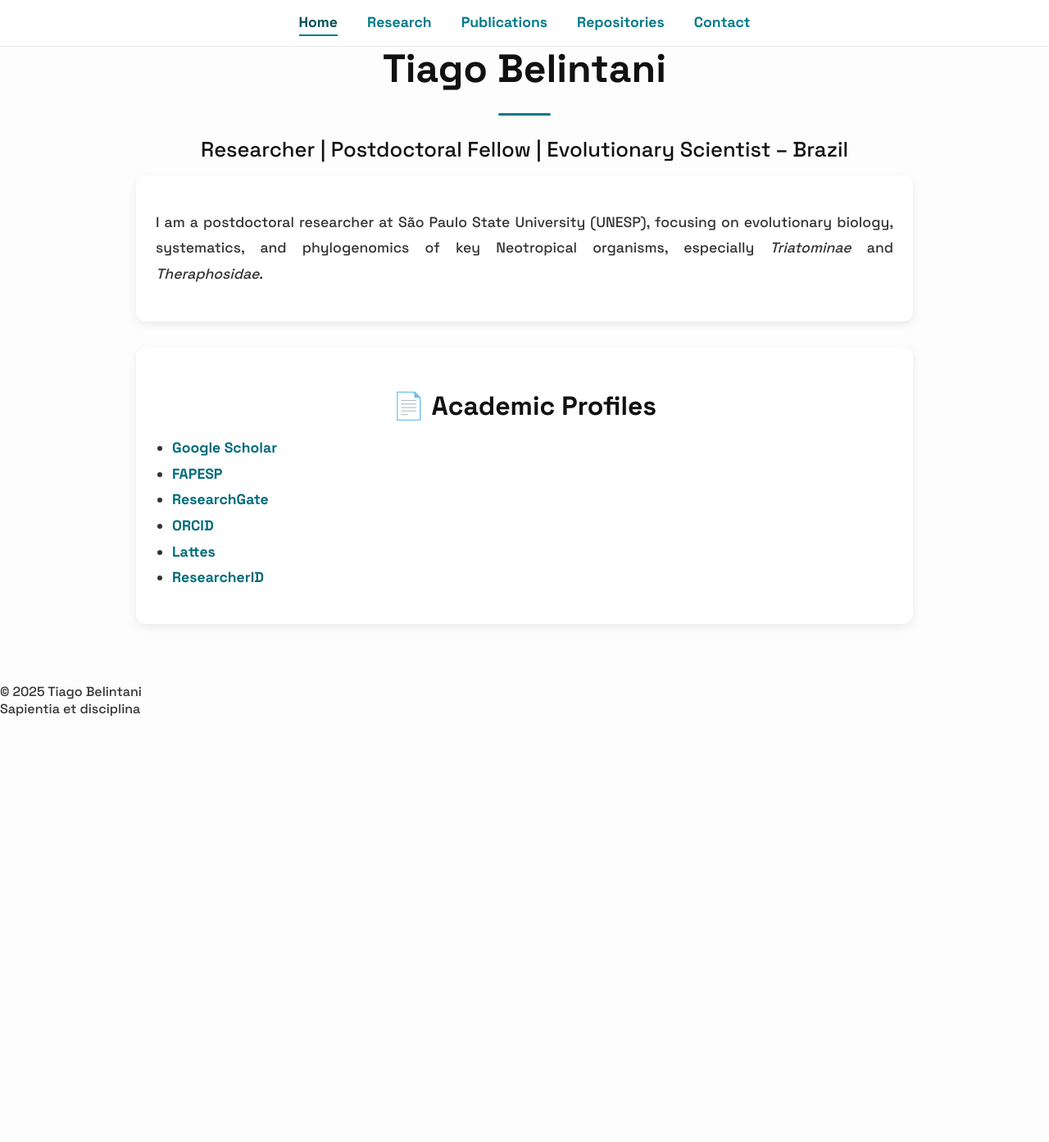
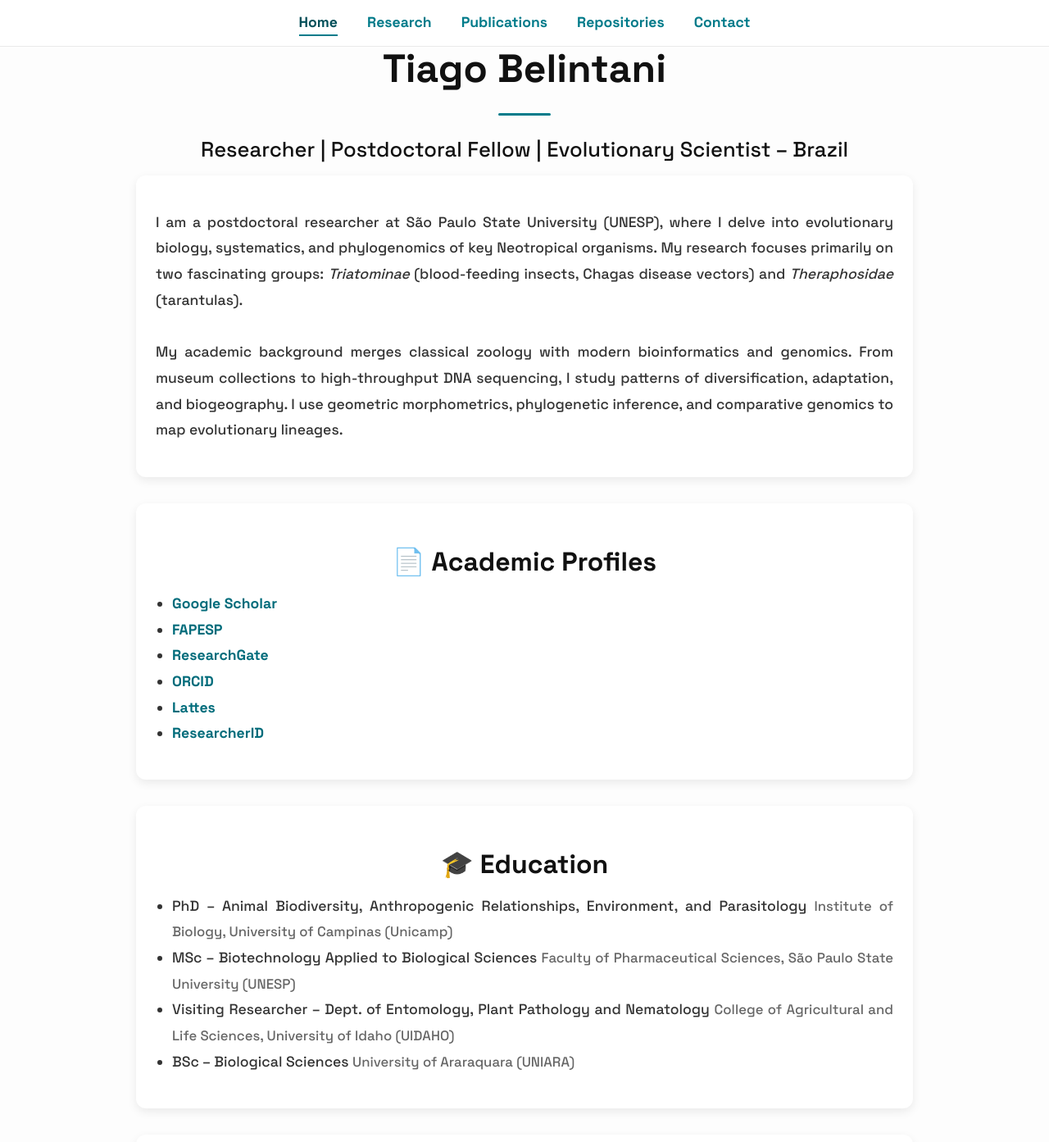
Before and after one commit to TiagoBelintani/tiagobelintani.github.io, a Jekyll site: the page built from index.md, in a window 1280 px wide and 1400 px high, scrolled down 371 px. Shown: the top 1393 px of the window at 82% size. Built offline with Jekyll 4.4.1, drawn with Linux system fonts in a browser that asks for light colours; our own code applies the rules of GitHub Pages for plain Markdown files; before the commit the page ends 1246 px from its top, so only the background shows below that; some of the changed text lies outside the part shown.

Commit message:
Update index.md

```diff
--- a/index.md
+++ b/index.md
@@ -11,19 +12,60 @@
 <h3>Researcher | Postdoctoral Fellow | Evolutionary Scientist – Brazil</h3>
 
 <div class="card">
-<p class="intro">
-I am a postdoctoral researcher at São Paulo State University (UNESP), focusing on evolutionary biology, systematics, and phylogenomics of key Neotropical organisms, especially <em>Triatominae</em> and <em>Theraphosidae</em>.
-</p>
+  <p class="intro">
+    I am a postdoctoral researcher at São Paulo State University (UNESP), where I delve into evolutionary biology, systematics, and phylogenomics of key Neotropical organisms. My research focuses primarily on two fascinating groups: <em>Triatominae</em> (blood-feeding insects, Chagas disease vectors) and <em>Theraphosidae</em> (tarantulas).
+    <br><br>
+    My academic background merges classical zoology with modern bioinformatics and genomics. From museum collections to high-throughput DNA sequencing, I study patterns of diversification, adaptation, and biogeography. I use geometric morphometrics, phylogenetic inference, and comparative genomics to map evolutionary lineages.
+  </p>
 </div>
 
 <div class="card section">
-<h2>📄 Academic Profiles</h2>
-<ul>
-<li><a href="{{ site.author.scholar }}" target="_blank">Google Scholar</a></li>
-<li><a href="{{ site.author.fapesp }}" target="_blank">FAPESP</a></li>
-<li><a href="{{ site.author.researchgate }}" target="_blank">ResearchGate</a></li>
-<li><a href="{{ site.author.orcid }}" target="_blank">ORCID</a></li>
-<li><a href="{{ site.author.lattes }}" target="_blank">Lattes</a></li>
-<li><a href="{{ site.author.researcherid }}" target="_blank">ResearcherID</a></li>
-</ul>
+  <h2>📄 Academic Profiles</h2>
+  <ul>
+    <li><a href="{{ site.author.scholar }}" target="_blank">Google Scholar</a></li>
+    <li><a href="{{ site.author.fapesp }}" target="_blank">FAPESP</a></li>
+    <li><a href="{{ site.author.researchgate }}" target="_blank">ResearchGate</a></li>
+    <li><a href="{{ site.author.orcid }}" target="_blank">ORCID</a></li>
+    <li><a href="{{ site.author.lattes }}" target="_blank">Lattes</a></li>
+    <li><a href="{{ site.author.researcherid }}" target="_blank">ResearcherID</a></li>
+  </ul>
 </div>
+
+<div class="card section">
+  <h2>🎓 Education</h2>
+  <ul>
+    <li>
+      PhD – Animal Biodiversity, Anthropogenic Relationships, Environment, and Parasitology
+      <span style="font-size:0.95em; color:#666;">Institute of Biology, University of Campinas (Unicamp)</span>
+    </li>
+    <li>
+      MSc – Biotechnology Applied to Biological Sciences
+      <span style="font-size:0.95em; color:#666;">Faculty of Pharmaceutical Sciences, São Paulo State University (UNESP)</span>
+    </li>
+    <li>
+      Visiting Researcher – Dept. of Entomology, Plant Pathology and Nematology
+      <span style="font-size:0.95em; color:#666;">College of Agricultural and Life Sciences, University of Idaho (UIDAHO)</span>
+    </li>
+    <li>
+      BSc – Biological Sciences
+      <span style="font-size:0.95em; color:#666;">University of Araraquara (UNIARA)</span>
+    </li>
+  </ul>
+</div>
+
+<div class="card section">
+  <h2>📄 Publications (Selection)</h2>
+  <ul>
+    <li>BELINTANI, T.; CONGRAINS, C.; PINOTTI, H.; et al. Transcriptome-based phylogenomic analysis reveals evidence of ancient hybridization events in the Mepraia genus. <em>Frontiers in Ecology and Evolution</em>, 2023. [PDF](assets/images/BQ.pdf)</li>
+    <li>BELINTANI, T.; PAIVA, V. F.; OLIVEIRA, J.; ROSA, J. A. Geometric morphometry of female genitalia in Triatominae. <em>Acta Tropica</em>, 2022. [PDF](assets/images/EA.pdf)</li>
+    <li>… continue com todos os outros artigos como links para PDFs no assets/images/ …</li>
+  </ul>
+</div>
+
+<div class="card section">
+  <h2>📁 CV</h2>
+  <p>
+    Download my full CV:
+    <a href="{{ '/assets/images/CV_TiagoBelintani.pdf' | relative_url }}" target="_blank">CV_TiagoBelintani.pdf</a>
+  </p>
+</div>
```
Also changed, not shown: other parts of index.md (+1 -0 lines).
